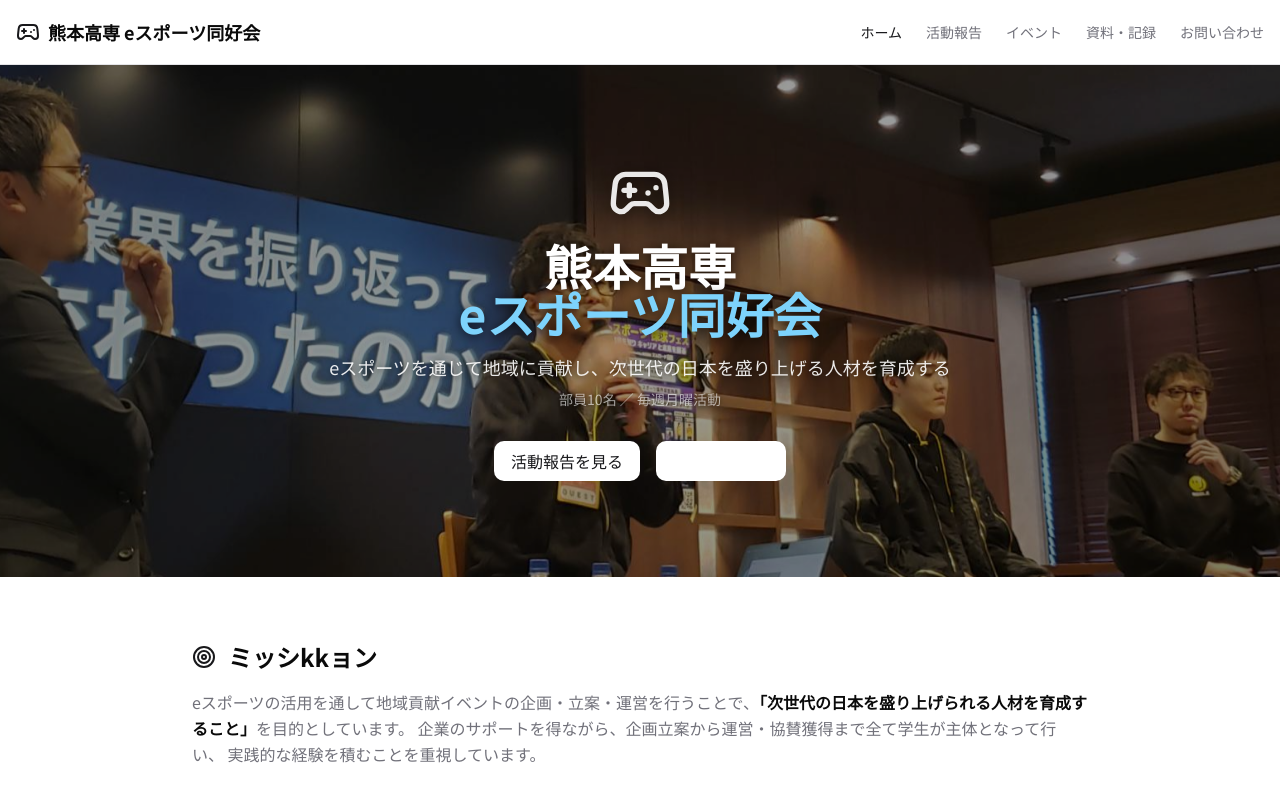
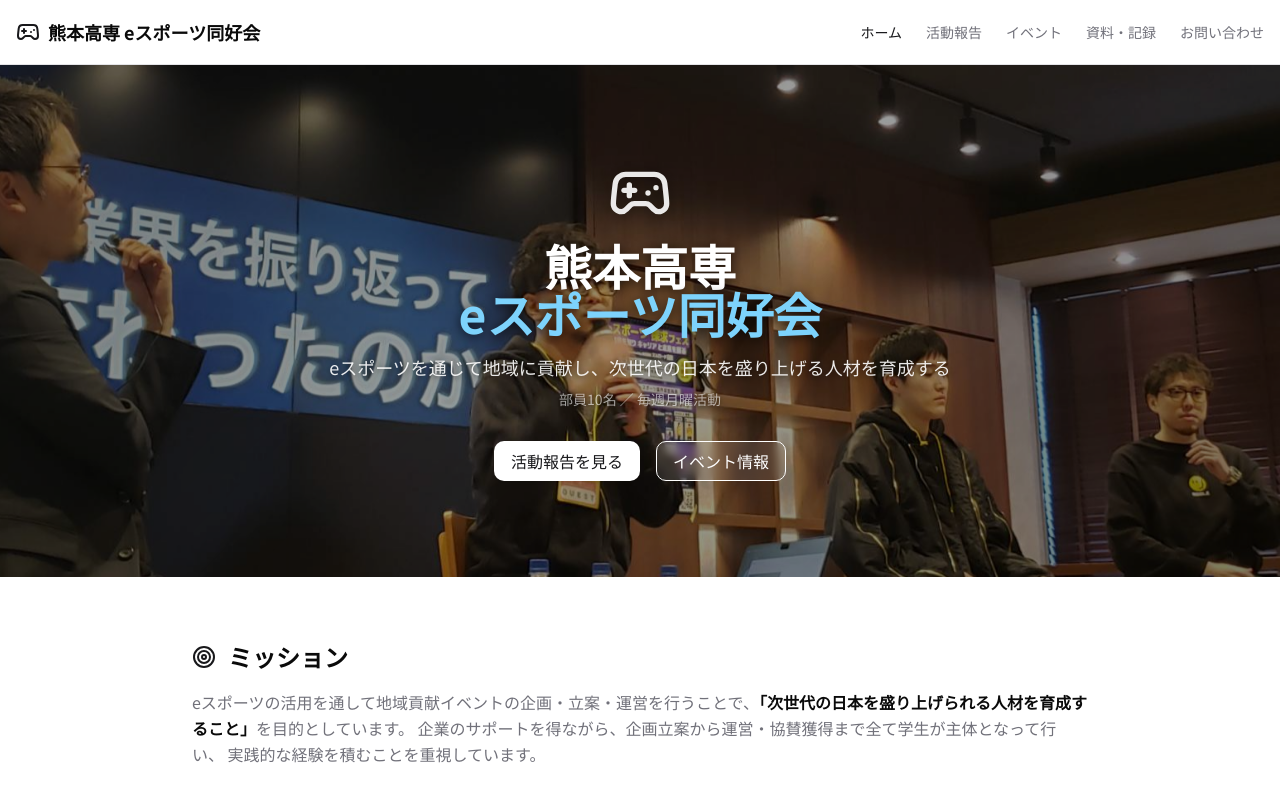
Before and after one commit to yoshikeke/esports_club_page, a Next.js app: page / in a window 1280 px wide. Shown: the top 800 px of the page. Built offline with nearby package versions, Linux system fonts and the light colour scheme.

Commit message:
fix: improve hero button visibility and hover effects

```diff
--- a/src/app/page.tsx
+++ b/src/app/page.tsx
@@ -31,7 +31,7 @@ export default async function HomePage() {
         <div className="container mx-auto max-w-4xl">
           <div className="flex items-center gap-3 mb-4">
             <Target className="h-6 w-6 text-primary shrink-0" />
-            <h2 className="text-2xl font-bold">ミッシkkョン</h2>
+            <h2 className="text-2xl font-bold">ミッション</h2>
           </div>
           <p className="text-muted-foreground text-base leading-relaxed">
             eスポーツの活用を通して地域貢献イベントの企画・立案・運営を行うことで、
--- a/src/components/HeroSection.tsx
+++ b/src/components/HeroSection.tsx
@@ -80,7 +80,12 @@ export function HeroSection() {
         <div className="flex flex-col sm:flex-row gap-4 justify-center">
           <Link
             href="/blog"
-            className={cn(buttonVariants({ size: "lg" }), "bg-white text-zinc-900 hover:bg-white/90")}
+            className={cn(
+              buttonVariants({ size: "lg" }),
+              "bg-white text-zinc-900 shadow-md",
+              "hover:bg-zinc-100 hover:scale-105 hover:shadow-xl",
+              "transition-all duration-200"
+            )}
           >
             活動報告を見る
           </Link>
@@ -88,7 +93,9 @@ export function HeroSection() {
             href="/events"
             className={cn(
               buttonVariants({ variant: "outline", size: "lg" }),
-              "border-white/50 text-white hover:bg-white/15 backdrop-blur-sm"
+              "bg-white/10 border-white text-white backdrop-blur-sm",
+              "hover:bg-white/25 hover:border-white hover:scale-105 hover:shadow-xl",
+              "transition-all duration-200"
             )}
           >
             イベント情報
```
